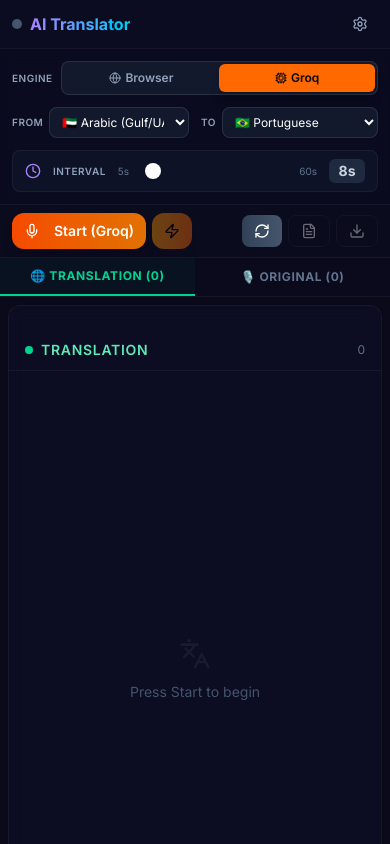
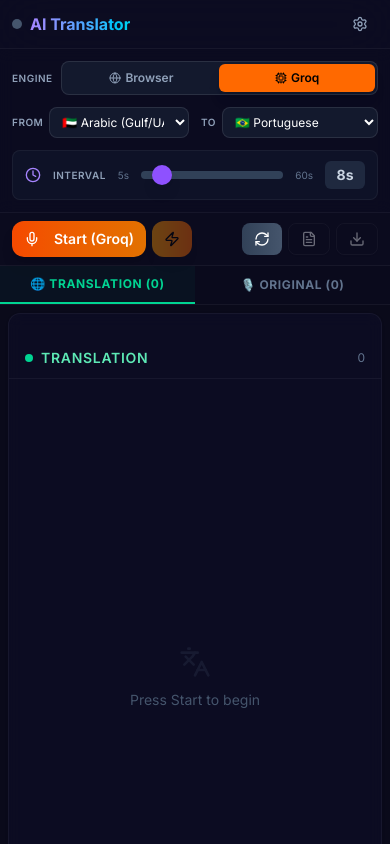
Before and after one commit to denisfeitoza/the-send, a Next.js app: page / in a window 390 px wide. Shown: the top 844 px of the page. Built offline with nearby package versions, Linux system fonts and the light colour scheme.

Commit message:
fix: replace broken Shadcn slider with native range input
- Native HTML range input works on all browsers + mobile
- Violet thumb with dark track, fully styled with Tailwind
- Removed unused Slider and ScrollArea imports

```diff
--- a/src/app/page.tsx
+++ b/src/app/page.tsx
@@ -3,8 +3,6 @@
 import { useLiveTranslator, LANGUAGE_OPTIONS, SupportedLanguage, STTEngine, ApiStatus } from "@/contexts/TranscriptionContext";
 import { Button } from "@/components/ui/button";
 import { Card, CardContent } from "@/components/ui/card";
-import { ScrollArea } from "@/components/ui/scroll-area";
-import { Slider } from "@/components/ui/slider";
 import {
   Mic,
   MicOff,
@@ -180,20 +178,21 @@
               </div>
 
               {/* Interval */}
-              <div className="col-span-2 flex items-center gap-3 bg-slate-800/30 border border-white/5 rounded-lg px-3 py-2">
+              <div className="col-span-2 flex items-center gap-3 bg-slate-800/30 border border-white/5 rounded-lg px-3 py-2.5">
                 <Clock className="w-4 h-4 text-violet-400 shrink-0" />
                 <label className="text-[10px] text-slate-400 uppercase tracking-wider font-semibold shrink-0">Interval</label>
-                <div className="flex-1 flex items-center gap-2">
-                  <span className="text-[10px] text-slate-500">5s</span>
-                  <Slider
-                    min={5} max={60} step={5}
-                    value={[intervalSeconds]}
-                    onValueChange={(vals) => setIntervalSeconds(vals[0])}
-                    className="flex-1"
-                  />
-                  <span className="text-[10px] text-slate-500">60s</span>
-                </div>
-                <span className={`text-sm font-bold min-w-[36px] text-center px-2 py-0.5 rounded-md ${isListening
+                <span className="text-[10px] text-slate-500 shrink-0">5s</span>
+                <input
+                  type="range"
+                  min={5}
+                  max={60}
+                  step={5}
+                  value={intervalSeconds}
+                  onChange={(e) => setIntervalSeconds(Number(e.target.value))}
+                  className="flex-1 h-2 bg-slate-700 rounded-full appearance-none cursor-pointer accent-violet-500 [&::-webkit-slider-thumb]:appearance-none [&::-webkit-slider-thumb]:w-5 [&::-webkit-slider-thumb]:h-5 [&::-webkit-slider-thumb]:rounded-full [&::-webkit-slider-thumb]:bg-violet-500 [&::-webkit-slider-thumb]:shadow-lg [&::-webkit-slider-thumb]:cursor-pointer [&::-moz-range-thumb]:w-5 [&::-moz-range-thumb]:h-5 [&::-moz-range-thumb]:rounded-full [&::-moz-range-thumb]:bg-violet-500 [&::-moz-range-thumb]:border-0 [&::-moz-range-thumb]:cursor-pointer"
+                />
+                <span className="text-[10px] text-slate-500 shrink-0">60s</span>
+                <span className={`text-sm font-bold min-w-[40px] text-center px-2 py-1 rounded-md ${isListening
                   ? "bg-violet-500/20 text-violet-300 border border-violet-500/30"
                   : "bg-slate-700/50 text-slate-300"
                   }`}>{intervalSeconds}s</span>
```
